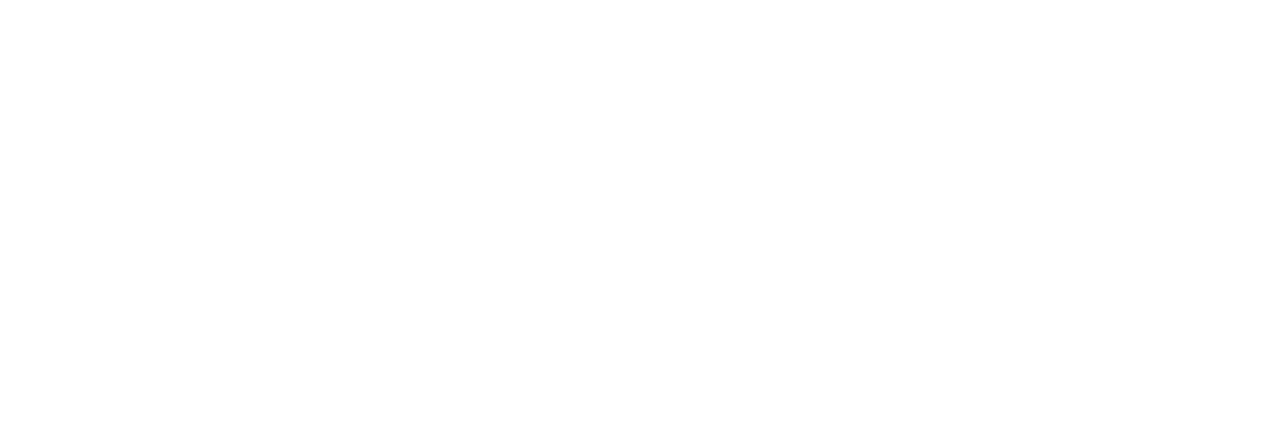
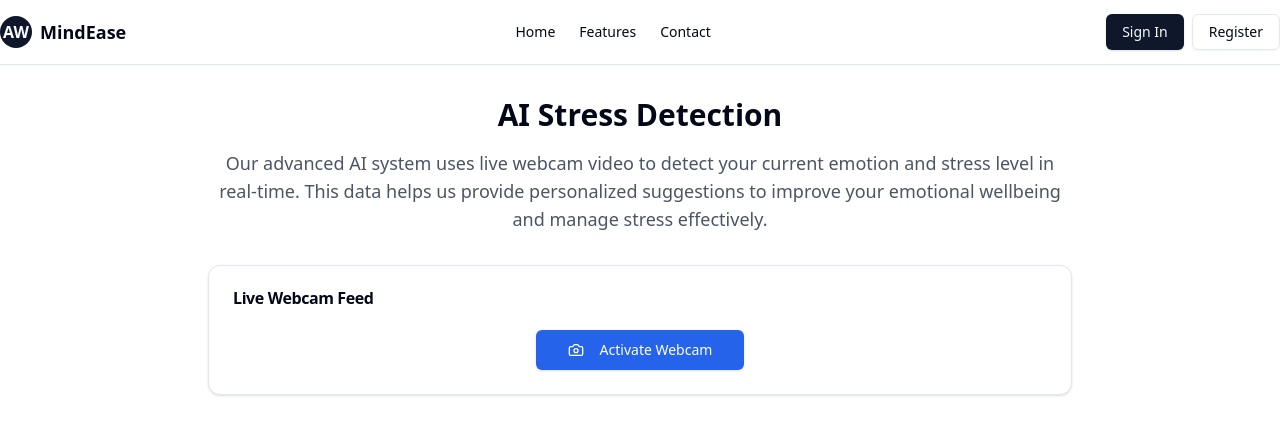
Before and after one commit to harsh982049/AIWellbeing, a React (Vite) app in the folder frontend/: page /stress-detection in a window 1280 px wide. Before the commit this address had no page. Shown: the top 434 px of the page. Built offline with nearby package versions, Linux system fonts and the light colour scheme.

Commit message:
Added stress detection page

```diff
--- a/frontend/package.json
+++ b/frontend/package.json
@@ -22,6 +22,7 @@
     "react": "^19.0.0",
     "react-dom": "^19.0.0",
     "react-router-dom": "^7.2.0",
+    "react-webcam": "^7.2.0",
     "styled-components": "^6.1.15",
     "tailwind-merge": "^3.0.2",
     "tailwindcss-animate": "^1.0.7"
--- a/frontend/src/App.jsx
+++ b/frontend/src/App.jsx
@@ -5,17 +5,19 @@
 import Dashboard from './pages/Dashboard'
 import Login from './pages/Login'
 import SignUp from './pages/SignUp'
+import StressDetection from './pages/StressDetection'
 
 function App() {
 	return (
 		<Router>
 			<Routes>
 				{/* Default route (Home) goes to Dashboard */}
-				<Route path="/" element={<Dashboard/>} />
+				<Route path="/" element={<Dashboard/>}/>
 
 				{/* Login and Register routes */}
-				<Route path="/login" element={<Login/>} />
-				<Route path="/signup" element={<SignUp/>} />
+				<Route path="/login" element={<Login/>}/>
+				<Route path="/signup" element={<SignUp/>}/>
+				<Route path="/stress-detection" element={<StressDetection/>}/>
 			</Routes>
 		</Router>
 	)
--- /dev/null
+++ b/frontend/src/pages/StressDetection.jsx
@@ -0,0 +1,176 @@
+// File: src/pages/StressDetection.jsx
+
+import { useState, useEffect } from "react"
+import { motion } from "framer-motion"
+import Webcam from "react-webcam"
+import { Button } from "@/components/ui/button"
+import { Card, CardContent, CardHeader, CardTitle } from "@/components/ui/card"
+import { AlertCircle, Camera, Music } from "lucide-react"
+import Navbar from "@/components/Navbar"
+
+function StressDetection() {
+    const [isWebcamActive, setIsWebcamActive] = useState(false)
+    const [detectedEmotion, setDetectedEmotion] = useState(null)
+    const [stressLevel, setStressLevel] = useState(null)
+
+    // Animation variants
+    const containerVariants = {
+        hidden: { opacity: 0 },
+        visible: {
+        opacity: 1,
+        transition: { staggerChildren: 0.3 },
+        },
+    }
+
+    const itemVariants = {
+        hidden: { y: 20, opacity: 0 },
+        visible: {
+        y: 0,
+        opacity: 1,
+        transition: { type: "spring", stiffness: 100 },
+        },
+    }
+
+    // Simulated stress detection (replace with actual backend integration)
+    const detectStress = () => {
+        const emotions = ["Calm", "Happy", "Anxious", "Stressed", "Neutral"]
+        const levels = ["Low", "Medium", "High"]
+
+        setInterval(() => {
+        setDetectedEmotion(emotions[Math.floor(Math.random() * emotions.length)])
+        setStressLevel(levels[Math.floor(Math.random() * levels.length)])
+        }, 3000) // Update every 3 seconds for demo purposes
+    }
+
+    const activateWebcam = () => {
+        setIsWebcamActive(true)
+        detectStress() // Start simulated stress detection
+    }
+
+    const getSuggestion = () => {
+        switch (stressLevel) {
+        case "Low":
+            return "Great job managing your stress! Keep up your current routines."
+        case "Medium":
+            return "Consider taking a short break or doing some deep breathing exercises."
+        case "High":
+            return "It's important to address your stress. Try our guided relaxation techniques or speak with a professional."
+        default:
+            return "Waiting for stress level detection..."
+        }
+    }
+
+    useEffect(() => {
+        return () => {
+        // No manual cleanup needed for react-webcam
+        }
+    }, [])
+
+    return (
+        <div className="flex min-h-screen flex-col">
+            <Navbar/>
+            <motion.div
+            className="container mx-auto px-4 py-8 max-w-4xl"
+            variants={containerVariants}
+            initial="hidden"
+            animate="visible"
+            >
+            <motion.header variants={itemVariants} className="text-center mb-8">
+                <h1 className="text-3xl font-bold mb-4">AI Stress Detection</h1>
+                <p className="text-lg text-gray-600 dark:text-gray-300">
+                Our advanced AI system uses live webcam video to detect your current emotion and stress level in real-time.
+                This data helps us provide personalized suggestions to improve your emotional wellbeing and manage stress effectively.
+                </p>
+            </motion.header>
+
+            <motion.div variants={itemVariants} className="mb-8">
+                <Card>
+                <CardHeader>
+                    <CardTitle>Live Webcam Feed</CardTitle>
+                </CardHeader>
+                <CardContent className="flex justify-center">
+                    {!isWebcamActive ? (
+                    <Button size="lg" onClick={activateWebcam} className="bg-blue-600 hover:bg-blue-700 text-white">
+                        <Camera className="mr-2 h-5 w-5" /> Activate Webcam
+                    </Button>
+                    ) : (
+                    <div className="w-full max-w-md mx-auto">
+                        <Card className="border rounded-lg overflow-hidden">
+                        <Webcam
+                            audio={false}
+                            screenshotFormat="image/jpeg"
+                            className="w-full h-auto"
+                        />
+                        </Card>
+                    </div>
+                    )}
+                </CardContent>
+                </Card>
+            </motion.div>
+
+            {isWebcamActive && (
+                <motion.div
+                variants={containerVariants}
+                initial="hidden"
+                animate="visible"
+                className="grid grid-cols-1 md:grid-cols-2 gap-6"
+                >
+                <motion.div variants={itemVariants}>
+                    <Card>
+                    <CardHeader>
+                        <CardTitle>Detected Emotion</CardTitle>
+                    </CardHeader>
+                    <CardContent>
+                        <p className="text-2xl font-semibold text-center">
+                        {detectedEmotion || "Analyzing..."}
+                        </p>
+                    </CardContent>
+                    </Card>
+                </motion.div>
+
+                <motion.div variants={itemVariants}>
+                    <Card>
+                    <CardHeader>
+                        <CardTitle>Stress Level</CardTitle>
+                    </CardHeader>
+                    <CardContent>
+                        <p className="text-2xl font-semibold text-center">
+                        {stressLevel || "Analyzing..."}
+                        </p>
+                    </CardContent>
+                    </Card>
+                </motion.div>
+
+                <motion.div variants={itemVariants} className="md:col-span-2">
+                    <Card>
+                    <CardHeader>
+                        <CardTitle>Personalized Suggestion</CardTitle>
+                    </CardHeader>
+                    <CardContent>
+                        <p className="text-lg">{getSuggestion()}</p>
+                        {stressLevel === "High" && (
+                        <motion.div
+                            className="mt-4 flex justify-center"
+                            initial={{ opacity: 0, y: 20 }}
+                            animate={{ opacity: 1, y: 0 }}
+                            transition={{ delay: 0.5 }}
+                        >
+                            <Button size="lg" className="bg-red-600 hover:bg-red-700 text-white mr-4">
+                            <AlertCircle className="mr-2 h-5 w-5" /> Panic SOS
+                            </Button>
+                            <Button size="lg" className="bg-green-600 hover:bg-green-700 text-white">
+                            <Music className="mr-2 h-5 w-5" /> Music Therapy
+                            </Button>
+                        </motion.div>
+                        )}
+                    </CardContent>
+                    </Card>
+                </motion.div>
+                </motion.div>
+            )}
+            </motion.div>
+        </div>
+    )
+}
+
+export default StressDetection
```
Also changed, not shown: 1 other file (tests, documents, lock files or other folders).
